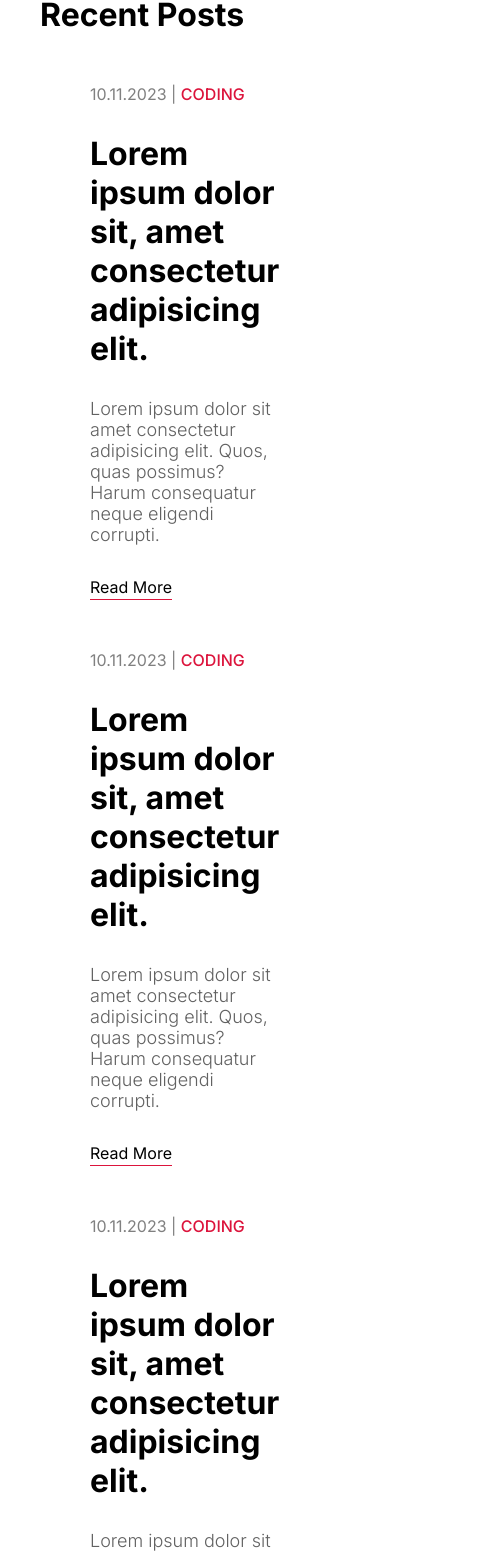
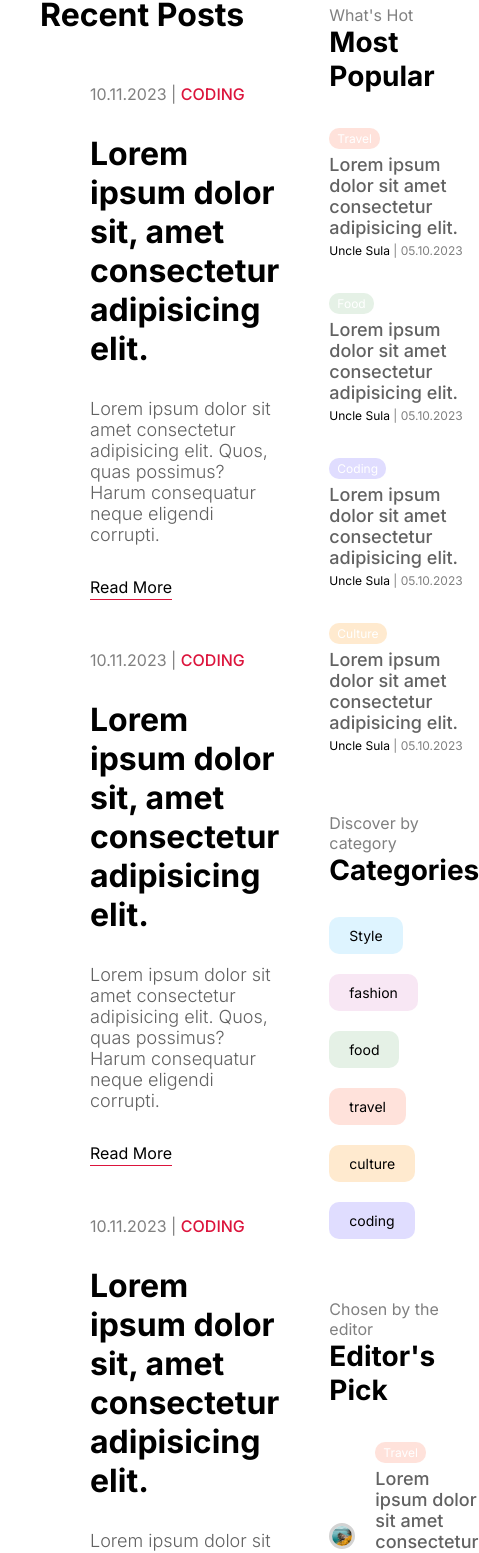
Before and after one commit to CakeZaddy/sulablog, a Next.js app: page / in a window 390 px wide. Shown: the part 1494-3047 px from the top of the page, 479 px wide, since content can reach past the window. Built offline with nearby package versions, Linux system fonts and the light colour scheme.

Commit message:
Made Content UI, but without Responsiveness

```diff
--- a/src/components/menu/Menu.jsx
+++ b/src/components/menu/Menu.jsx
@@ -1,8 +1,27 @@
 import React from 'react'
 import styles from './menu.module.css'
+import Link from 'next/link'
+import Image from 'next/image'
+import MenuPosts from '../menuPosts/MenuPosts'
+import MenuCategories from '../menuCategories/MenuCategories'
 
 const Menu = () => {
-  return <div className={styles.container}>Menu</div>
+  return (
+    <div className={styles.container}>
+      <h2 className={styles.subtitle}>What's Hot</h2>
+      <h1 className={styles.title}>Most Popular</h1>
+      <MenuPosts />
+
+      <div className={styles.categories}>
+        <h2 className={styles.subtitle}>Discover by category</h2>
+        <h1 className={styles.title}>Categories</h1>
+        <MenuCategories />
+      </div>
+      <h2 className={styles.subtitle}>Chosen by the editor</h2>
+      <h1 className={styles.title}>Editor's Pick</h1>
+      <MenuPosts withImage={true} />
+    </div>
+  )
 }
 
 export default Menu
--- a/src/components/menu/menu.module.css
+++ b/src/components/menu/menu.module.css
@@ -1,3 +1,14 @@
 .container {
   flex: 2;
+  margin-top: 60px;
 }
+
+.subtitle {
+  color: gray;
+  font-size: 16px;
+  font-weight: 400;
+}
+
+.title {
+  font-size: 28px;
+}
--- /dev/null
+++ b/src/components/menuCategories/MenuCategories.jsx
@@ -0,0 +1,48 @@
+import React from 'react'
+import styles from './menuCategories.module.css'
+import Link from 'next/link'
+
+const MenuCategories = () => {
+  return (
+    <div className={styles.categoryList}>
+      <Link
+        href='/blog?cat=style'
+        className={`${styles.categoryItem} ${styles.style}`}
+      >
+        Style
+      </Link>
+      <Link
+        href='/blog?cat=fashion'
+        className={`${styles.categoryItem} ${styles.fashion}`}
+      >
+        fashion
+      </Link>
+      <Link
+        href='/blog?cat=food'
+        className={`${styles.categoryItem} ${styles.food}`}
+      >
+        food
+      </Link>
+      <Link
+        href='/blog?cat=travel'
+        className={`${styles.categoryItem} ${styles.travel}`}
+      >
+        travel
+      </Link>
+      <Link
+        href='/blog?cat=culture'
+        className={`${styles.categoryItem} ${styles.culture}`}
+      >
+        culture
+      </Link>
+      <Link
+        href='/blog?cat=coding'
+        className={`${styles.categoryItem} ${styles.coding}`}
+      >
+        coding
+      </Link>
+    </div>
+  )
+}
+
+export default MenuCategories
--- /dev/null
+++ b/src/components/menuCategories/menuCategories.module.css
@@ -0,0 +1,32 @@
+.categoryList {
+  margin-top: 30px;
+  margin-bottom: 60px;
+  display: flex;
+  flex-wrap: wrap;
+  gap: 20px;
+}
+
+.categoryItem {
+  padding: 10px 20px;
+  border-radius: 10px;
+  font-size: 14px;
+}
+
+.categoryItem.style {
+  background-color: #57c4ff31;
+}
+.categoryItem.fashion {
+  background-color: #da85c731;
+}
+.categoryItem.food {
+  background-color: #7fb88133;
+}
+.categoryItem.travel {
+  background-color: #ff795736;
+}
+.categoryItem.culture {
+  background-color: #ffb04f45;
+}
+.categoryItem.coding {
+  background-color: #5e4fff31;
+}
--- /dev/null
+++ b/src/components/menuPosts/MenuPosts.jsx
@@ -0,0 +1,83 @@
+import React from 'react'
+import styles from './menuPosts.module.css'
+import Link from 'next/link'
+import Image from 'next/image'
+
+const MenuPosts = ({ withImage }) => {
+  return (
+    <div className={styles.items}>
+      <Link href='/' className={styles.item}>
+        {withImage && (
+          <div className={styles.imageContainer}>
+            <Image src='/p1.jpeg' alt='' fill className={styles.image} />
+          </div>
+        )}
+        <div className={styles.textContainer}>
+          <span className={`${styles.category} ${styles.travel}`}>travel</span>
+          <h3 className={styles.postTitle}>
+            Lorem ipsum dolor sit amet consectetur adipisicing elit.
+          </h3>
+          <div className={styles.detail}>
+            <span className={styles.username}>Uncle Sula</span>
+            <span className={styles.date}> | 05.10.2023</span>
+          </div>
+        </div>
+      </Link>
+      <Link href='/' className={styles.item}>
+        {withImage && (
+          <div className={styles.imageContainer}>
+            <Image src='/p1.jpeg' alt='' fill className={styles.image} />
+          </div>
+        )}
+        <div className={styles.textContainer}>
+          <span className={`${styles.category} ${styles.food}`}>food</span>
+          <h3 className={styles.postTitle}>
+            Lorem ipsum dolor sit amet consectetur adipisicing elit.
+          </h3>
+          <div className={styles.detail}>
+            <span className={styles.username}>Uncle Sula</span>
+            <span className={styles.date}> | 05.10.2023</span>
+          </div>
+        </div>
+      </Link>
+      <Link href='/' className={styles.item}>
+        {withImage && (
+          <div className={styles.imageContainer}>
+            <Image src='/p1.jpeg' alt='' fill className={styles.image} />
+          </div>
+        )}
+        <div className={styles.textContainer}>
+          <span className={`${styles.category} ${styles.coding}`}>coding</span>
+          <h3 className={styles.postTitle}>
+            Lorem ipsum dolor sit amet consectetur adipisicing elit.
+          </h3>
+          <div className={styles.detail}>
+            <span className={styles.username}>Uncle Sula</span>
+            <span className={styles.date}> | 05.10.2023</span>
+          </div>
+        </div>
+      </Link>
+      <Link href='/' className={styles.item}>
+        {withImage && (
+          <div className={styles.imageContainer}>
+            <Image src='/p1.jpeg' alt='' fill className={styles.image} />
+          </div>
+        )}
+        <div className={styles.textContainer}>
+          <span className={`${styles.category} ${styles.culture}`}>
+            culture
+          </span>
+          <h3 className={styles.postTitle}>
+            Lorem ipsum dolor sit amet consectetur adipisicing elit.
+          </h3>
+          <div className={styles.detail}>
+            <span className={styles.username}>Uncle Sula</span>
+            <span className={styles.date}> | 05.10.2023</span>
+          </div>
+        </div>
+      </Link>
+    </div>
+  )
+}
+
+export default MenuPosts
--- /dev/null
+++ b/src/components/menuPosts/menuPosts.module.css
@@ -0,0 +1,70 @@
+.items {
+  display: flex;
+  flex-direction: column;
+  gap: 35px;
+  margin-top: 35px;
+  margin-bottom: 60px;
+}
+
+.item {
+  display: flex;
+  align-items: center;
+  gap: 20px;
+}
+
+.imageContainer {
+  flex: 1;
+  position: relative;
+  aspect-ratio: 1/1;
+}
+
+.image {
+  border-radius: 50%;
+  border: 3px solid lightgray;
+}
+
+.textContainer {
+  flex: 4;
+  display: flex;
+  flex-direction: column;
+  gap: 5px;
+}
+
+.category {
+  padding: 3px 8px;
+  border-radius: 10px;
+  font-size: 12px;
+  color: white;
+  width: max-content;
+  text-transform: capitalize;
+}
+
+.category.travel {
+  background-color: #ff795736;
+}
+
+.category.food {
+  background-color: #7fb88133;
+}
+
+.category.culture {
+  background-color: #ffb04f45;
+}
+
+.category.coding {
+  background-color: #5e4fff31;
+}
+
+.postTitle {
+  font-size: 18px;
+  font-weight: 500;
+  color: var(--softTextColor);
+}
+
+.detail {
+  font-size: 12px;
+}
+
+.date {
+  color: gray;
+}
```
